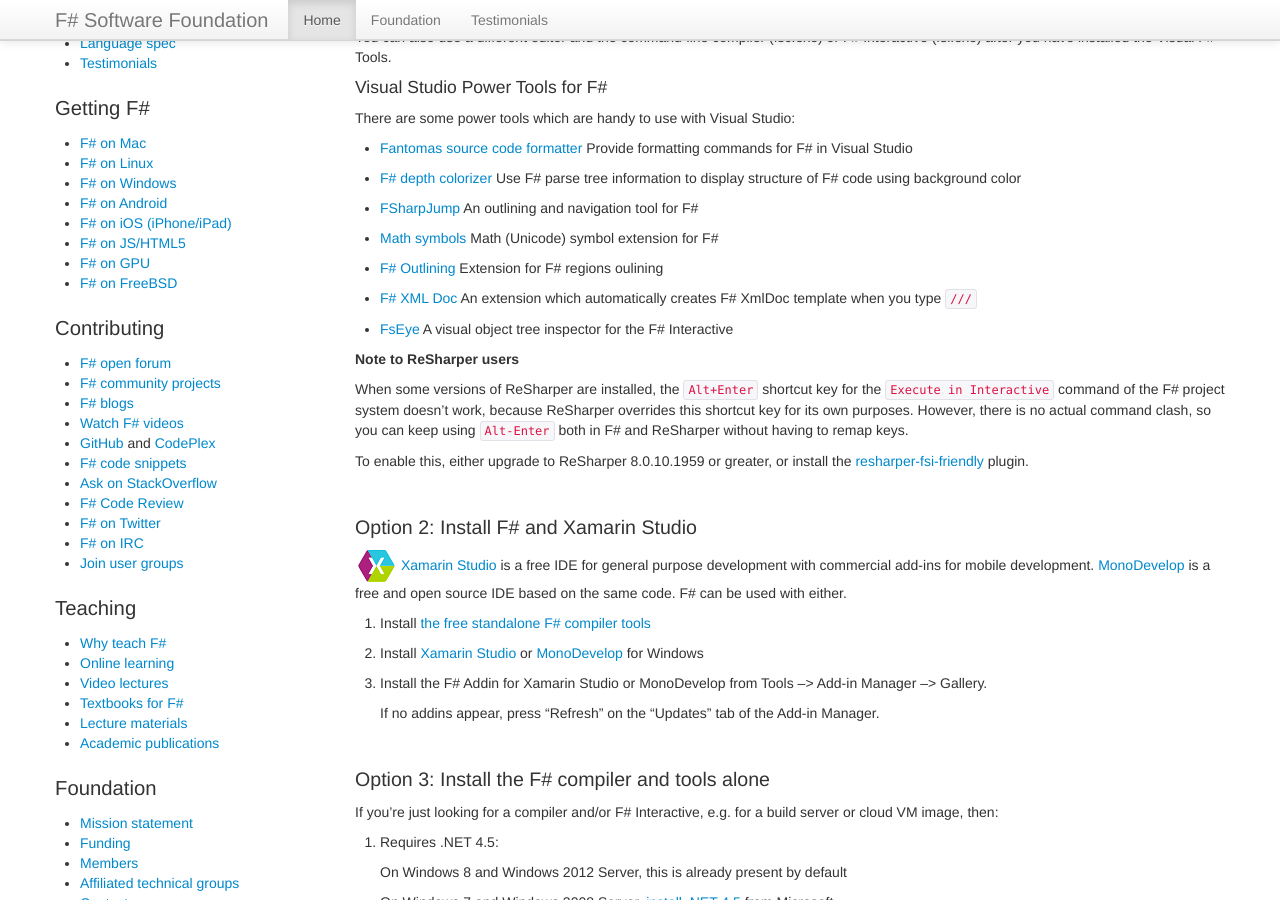
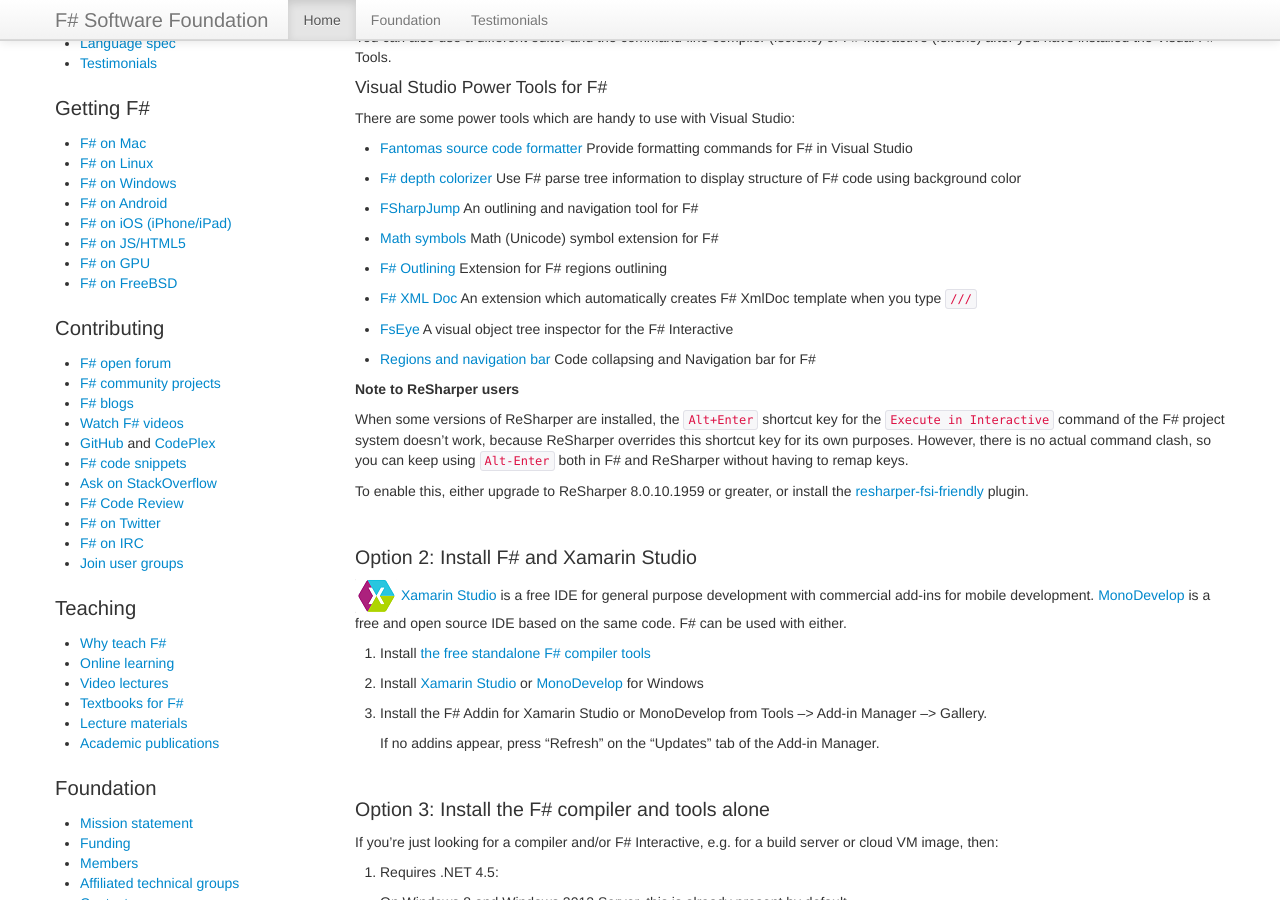
Before and after one commit to fsharp/fsharp.org, a Jekyll site: the page built from use/windows/index.md, in a window 1280 px wide and 900 px high, scrolled down 322 px. Built offline with Jekyll 4.4.1, drawn with Linux system fonts in a browser that asks for light colours; nearby versions of some CDN libraries; some web fonts are replaced; comment, search, counter and statistics services are not loaded.

Commit message:
Add regions and navigation bar extensions

```diff
--- a/use/windows/index.md
+++ b/use/windows/index.md
@@ -25,9 +25,10 @@
  - [F# depth colorizer](http://visualstudiogallery.msdn.microsoft.com/07636c36-52be-4dce-9f2e-3c56b8329e33) Use F# parse tree information to display structure of F# code using background color
  - [FSharpJump](http://visualstudiogallery.msdn.microsoft.com/ddde6ac9-20c9-4c9b-92f6-090b09ab944a) An outlining and navigation tool for F#
  - [Math symbols](http://visualstudiogallery.msdn.microsoft.com/fe627c2a-5d09-4252-bcc7-300821ae707c) Math (Unicode) symbol extension for F#
- - [F# Outlining](http://visualstudiogallery.msdn.microsoft.com/bec977b8-c9d9-4926-999e-e50c4498df8a) Extension for F# regions oulining
+ - [F# Outlining](http://visualstudiogallery.msdn.microsoft.com/bec977b8-c9d9-4926-999e-e50c4498df8a) Extension for F# regions outlining
  - [F# XML Doc](https://github.com/brianmcn/FSharpXmlDoc) An extension which automatically creates F# XmlDoc template when you type `///`
  - [FsEye](https://code.google.com/p/fseye/) A visual object tree inspector for the F# Interactive
+ - [Regions and navigation bar](http://tomasp.net/blog/regions-navigation.aspx/) Code collapsing and Navigation bar for F#
 
 ##### Note to ReSharper users #####
 When some versions of ReSharper are installed, the `Alt+Enter` shortcut key for the `Execute in Interactive`
```
